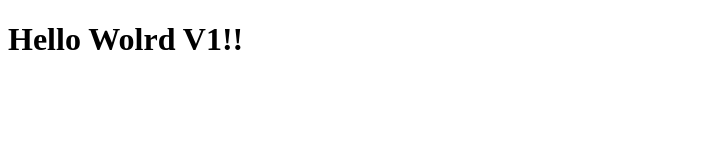
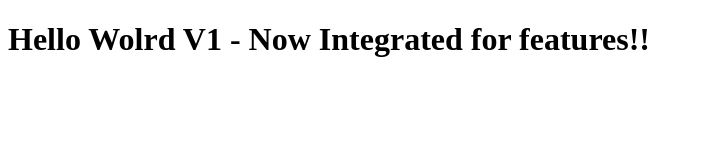
Before and after one commit to efduartem/devops-test, a website: page public/index.html in a window 1280 px wide. Shown: the whole page, without its empty margins (0-702 px from the left). Drawn offline with Linux system fonts and the light colour scheme.

Commit message:
Change in index to test now integration

```diff
--- a/public/index.html
+++ b/public/index.html
@@ -7,6 +7,6 @@
     <title>DevOps Example App</title>
 </head>
 <body>
-    <h1>Hello Wolrd V1!!</h1>
+    <h1>Hello Wolrd V1 - Now Integrated for features!!</h1>
 </body>
 </html>
```
